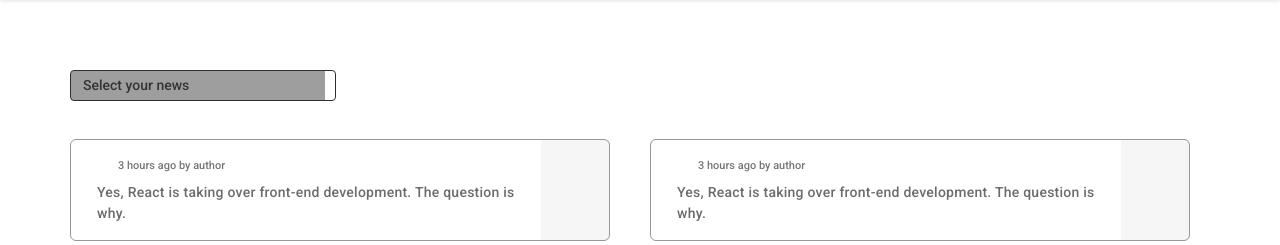
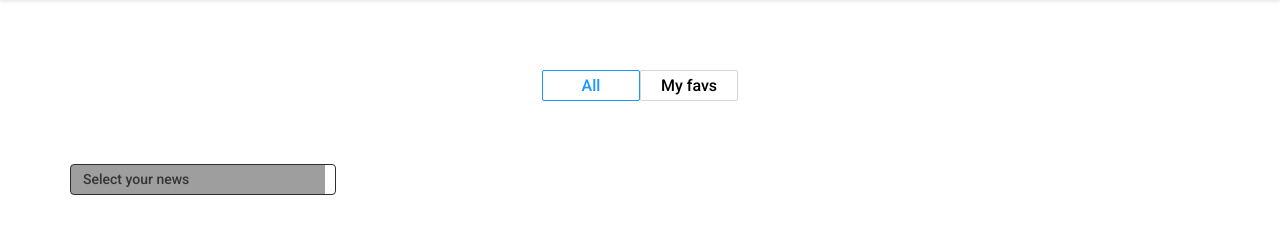
Before and after one commit to oxavibes/apply-digital-test, a React (Vite) app: page / in a window 1280 px wide. Shown: the part 120-365 px from the top of the page. Built offline with nearby package versions, Linux system fonts and the light colour scheme; grey boxes are pictures that could not be loaded; some icons are missing; a web font is replaced by a local one.

Commit message:
feat: finish main layout

```diff
--- a/src/components/common/AppNewsBox.css
+++ b/src/components/common/AppNewsBox.css
@@ -59,6 +59,8 @@
   cursor: pointer;
 }
 
+.news-box__button:active {
+}
+
 .news-box__button:focus {
-  outline: 1px solid #dd0031;
 }
--- a/src/pages/NewsPage.css
+++ b/src/pages/NewsPage.css
@@ -1,3 +1,36 @@
+.tabs {
+  display: flex;
+  margin-bottom: 6.3rem;
+}
+
+.tabs__nav {
+  margin: auto;
+}
+
+.tabs__ul {
+  display: flex;
+}
+
+.tabs__ul li {
+  border-radius: 2px;
+  border: solid 1px #d6d6d6;
+
+  font-family: "Roboto", sans-serif;
+  font-size: 1.6rem;
+
+  width: 98px;
+  max-height: 31px;
+
+  text-align: center;
+
+  padding: 3px;
+}
+
+.tabs__ul .tabs__nav-active {
+  color: #1797ff;
+  border: solid 1px #1797ff;
+}
+
 .news-selector {
   margin-bottom: 38px;
 }
--- a/src/pages/NewsPage.tsx
+++ b/src/pages/NewsPage.tsx
@@ -1,11 +1,28 @@
+import { useState } from "react";
+
 import AppNewsBox from "../components/common/AppNewsBox";
 
 import "./NewsPage.css";
 
 export default function NewsPage() {
+  const [activeTab, setActiveTab] = useState("all");
+
   return (
     <div className="container">
-      <main>
+      <div className="tabs">
+        <nav className="tabs__nav">
+          <ul className="tabs__ul">
+            <li className={activeTab === "all" ? "tabs__nav-active" : ""} onClick={() => setActiveTab("all")}>
+              All
+            </li>
+            <li className={activeTab === "favs" ? "tabs__nav-active" : ""} onClick={() => setActiveTab("favs")}>
+              My favs
+            </li>
+          </ul>
+        </nav>
+      </div>
+
+      {activeTab === "all" && (
         <section className="news-selector">
           <select className="news-select">
             <option value="">Select your news</option>
@@ -14,7 +31,9 @@ export default function NewsPage() {
             <option value="vue">Vue</option>
           </select>
         </section>
+      )}
 
+      {activeTab === "favs" && (
         <section className="news-list">
           <div className="news-list-container">
             <AppNewsBox />
@@ -27,7 +46,7 @@ export default function NewsPage() {
             <AppNewsBox />
           </div>
         </section>
-      </main>
+      )}
     </div>
   );
 }
```
